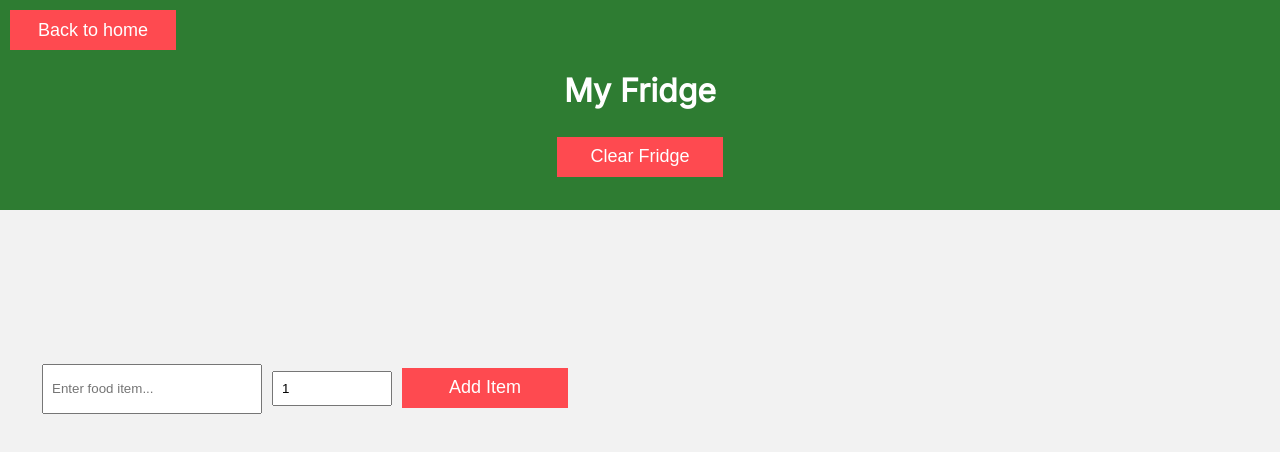
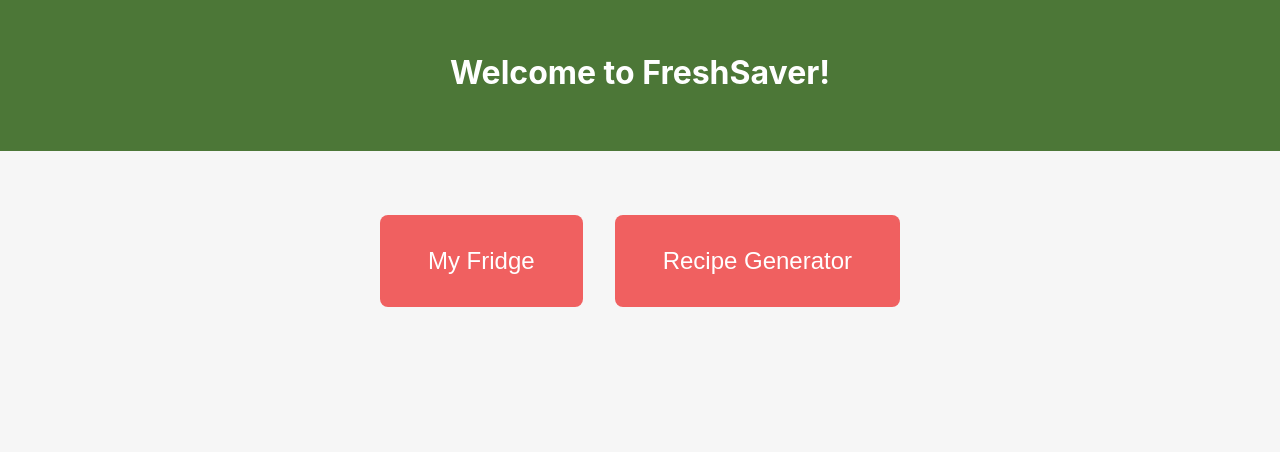
Before and after one commit to Matthew910818/Project3, a React (Create React App) app: page / in a window 1280 px wide. Shown: the top 452 px of the page. Built offline with nearby package versions, Linux system fonts and the light colour scheme.

Commit message:
home page and recipe page

```diff
--- a/package.json
+++ b/package.json
@@ -10,6 +10,7 @@
     "@testing-library/user-event": "^13.5.0",
     "react": "^19.1.0",
     "react-dom": "^19.1.0",
+    "react-router-dom": "^7.5.2",
     "react-scripts": "5.0.1",
     "web-vitals": "^2.1.4"
   },
--- a/src/App.js
+++ b/src/App.js
@@ -1,12 +1,19 @@
-import logo from './logo.svg';
-import './App.css';
+import React from 'react';
+import { BrowserRouter as Router, Routes, Route } from 'react-router-dom';
+import Home from './Home';
 import MyFridge from './MyFridge';
-import "@fontsource/inter"; // Defaults to 400
+import RecipePage from './RecipePage';
 
 function App() {
-  return (
-    <MyFridge/>
-  );
+    return (
+        <Router>
+            <Routes>
+                <Route path="/" element={<Home />} />
+                <Route path="/fridge" element={<MyFridge />} />
+                <Route path="/recipes" element={<RecipePage />} />
+            </Routes>
+        </Router>
+    );
 }
 
 export default App;
--- /dev/null
+++ b/src/FridgeContext.js
@@ -0,0 +1,15 @@
+import React, { createContext, useState } from 'react';
+
+
+export const FridgeContext = createContext();
+
+
+export function FridgeProvider({ children }) {
+    const [items, setItems] = useState([]);
+
+    return (
+        <FridgeContext.Provider value={{ items, setItems }}>
+            {children}
+        </FridgeContext.Provider>
+    );
+}
--- /dev/null
+++ b/src/Home.js
@@ -0,0 +1,48 @@
+// src/Home.js
+import React from 'react';
+import { Link } from 'react-router-dom';
+
+function Home() {
+    return (
+        <div style={{ backgroundColor: '#f6f6f6', minHeight: '100vh' }}>
+            <div style={{
+                backgroundColor: '#4c7737',
+                padding: '2rem',
+                textAlign: 'center',
+            }}>
+                <h1 style={{ color: 'white' }}>Welcome to FreshSaver!</h1>
+            </div>
+
+            <div style={{
+                display: 'flex',
+                justifyContent: 'center',
+                alignItems: 'center',
+                gap: '2rem',
+                padding: '4rem',
+                flexWrap: 'wrap',
+            }}>
+                <Link to="/fridge">
+                    <button style={buttonStyle}>My Fridge</button>
+                </Link>
+
+                <Link to="/recipes">
+                    <button style={buttonStyle}>Recipe Generator</button>
+                </Link>
+            </div>
+        </div>
+    );
+}
+
+const buttonStyle = {
+    backgroundColor: '#f06060',
+    color: 'white',
+    padding: '2rem 3rem',
+    fontSize: '1.5rem',
+    border: 'none',
+    borderRadius: '8px',
+    cursor: 'pointer',
+    minWidth: '200px',
+    textAlign: 'center',
+};
+
+export default Home;
--- a/src/MyFridge.js
+++ b/src/MyFridge.js
@@ -1,10 +1,13 @@
-import react, { useState } from 'react'
+import react, { useState, useContext } from 'react'
+import { FridgeContext } from './FridgeContext';
+import { Link, useNavigate } from 'react-router-dom';
 import './index.css'
 
 function MyFridge(){
     const [itemName, setItemName] = useState('');
     const [quantity, setQuantity] = useState(1);
-    const [fridgeItems, setFridgeItems] = useState([]);
+    const { items: fridgeItems, setItems: setFridgeItems } = useContext(FridgeContext);
+    const navigate = useNavigate();
 
     const handleAddItem = () => {
         if (itemName.trim() === '') return;
@@ -28,7 +31,12 @@ function MyFridge(){
     return (
         <div>
         <div className='green_header'>
-            <button className='clear_fridge back_to_home'>Back to home</button>
+        <button
+            className='clear_fridge back_to_home'
+            onClick={() => navigate('/')}
+        >
+            Back to home
+        </button>
             <h1>My Fridge</h1>
             <button className='clear_fridge' onClick={() => setFridgeItems([])}> Clear Fridge </button>
         </div>
@@ -58,9 +66,27 @@ function MyFridge(){
                 </li>
             ))}
         </ul>
+
+        {fridgeItems.length > 0 && (
+            <div style={{ marginTop: '2rem' }}>
+                <Link to="/recipes">
+                    <button
+                        style={{
+                            backgroundColor: '#f06060',
+                            color: 'white',
+                            border: 'none',
+                            padding: '1rem 2rem',
+                            fontSize: '1rem',
+                            borderRadius: '8px',
+                            cursor: 'pointer',
+                        }}
+                    >
+                        Generate the Recipes
+                    </button>
+                </Link>
+            </div>
+        )}
     </div>
-
-
     );
 }
 
--- a/src/RecipePage.js
+++ b/src/RecipePage.js
@@ -0,0 +1,70 @@
+import React, { useContext } from 'react';
+import { FridgeContext } from './FridgeContext';
+import { Link } from 'react-router-dom';
+
+function RecipePage() {
+    const { items: fridgeItems } = useContext(FridgeContext);
+
+    const handleGenerateRecipes = () => {
+        alert('Generating recipes using: ' + fridgeItems.map(item => `${item.quantity} × ${item.name}`).join(', '));
+    };
+
+    return (
+        <div style={{ backgroundColor: '#f6f6f6', minHeight: '100vh' }}>
+            <div style={{
+                backgroundColor: '#4c7737',
+                padding: '1rem 2rem',
+                display: 'flex',
+                justifyContent: 'space-between',
+                alignItems: 'center',
+            }}>
+                <Link to="/fridge">
+                    <button style={{
+                        backgroundColor: '#f06060',
+                        color: 'white',
+                        padding: '0.5rem 1rem',
+                        border: 'none',
+                        cursor: 'pointer',
+                    }}>
+                        Back to fridge
+                    </button>
+                </Link>
+                <h1 style={{ color: 'white' }}>Recipe Generator</h1>
+                <div></div> {}
+            </div>
+
+            <div style={{ padding: '2rem' }}>
+                {fridgeItems.length === 0 ? (
+                    <p>Your fridge is empty! Go add items.</p>
+                ) : (
+                    <>
+                        <h2>Ingredients:</h2>
+                        <ul>
+                            {fridgeItems.map((item, i) => (
+                                <li key={i}>{item.quantity} × {item.name}</li>
+                            ))}
+                        </ul>
+
+                        <button
+                            onClick={handleGenerateRecipes}
+                            style={{
+                                marginTop: '1.5rem',
+                                backgroundColor: '#f06060',
+                                color: 'white',
+                                border: 'none',
+                                padding: '1rem 2rem',
+                                fontSize: '1rem',
+                                borderRadius: '6px',
+                                cursor: 'pointer',
+                            }}
+                        >
+                            Generate Recipes
+                        </button>
+                    </>
+                )}
+            </div>
+        </div>
+    );
+}
+
+export default RecipePage;
--- a/src/index.js
+++ b/src/index.js
@@ -3,12 +3,13 @@ import ReactDOM from 'react-dom/client';
 import './index.css';
 import App from './App';
 import reportWebVitals from './reportWebVitals';
+import { FridgeProvider } from './FridgeContext';
 
 const root = ReactDOM.createRoot(document.getElementById('root'));
 root.render(
-  <React.StrictMode>
+  <FridgeProvider>
     <App />
-  </React.StrictMode>
+  </FridgeProvider>
 );
 
 // If you want to start measuring performance in your app, pass a function
```
Also changed, not shown: 1 other file (tests, documents, lock files or other folders).
